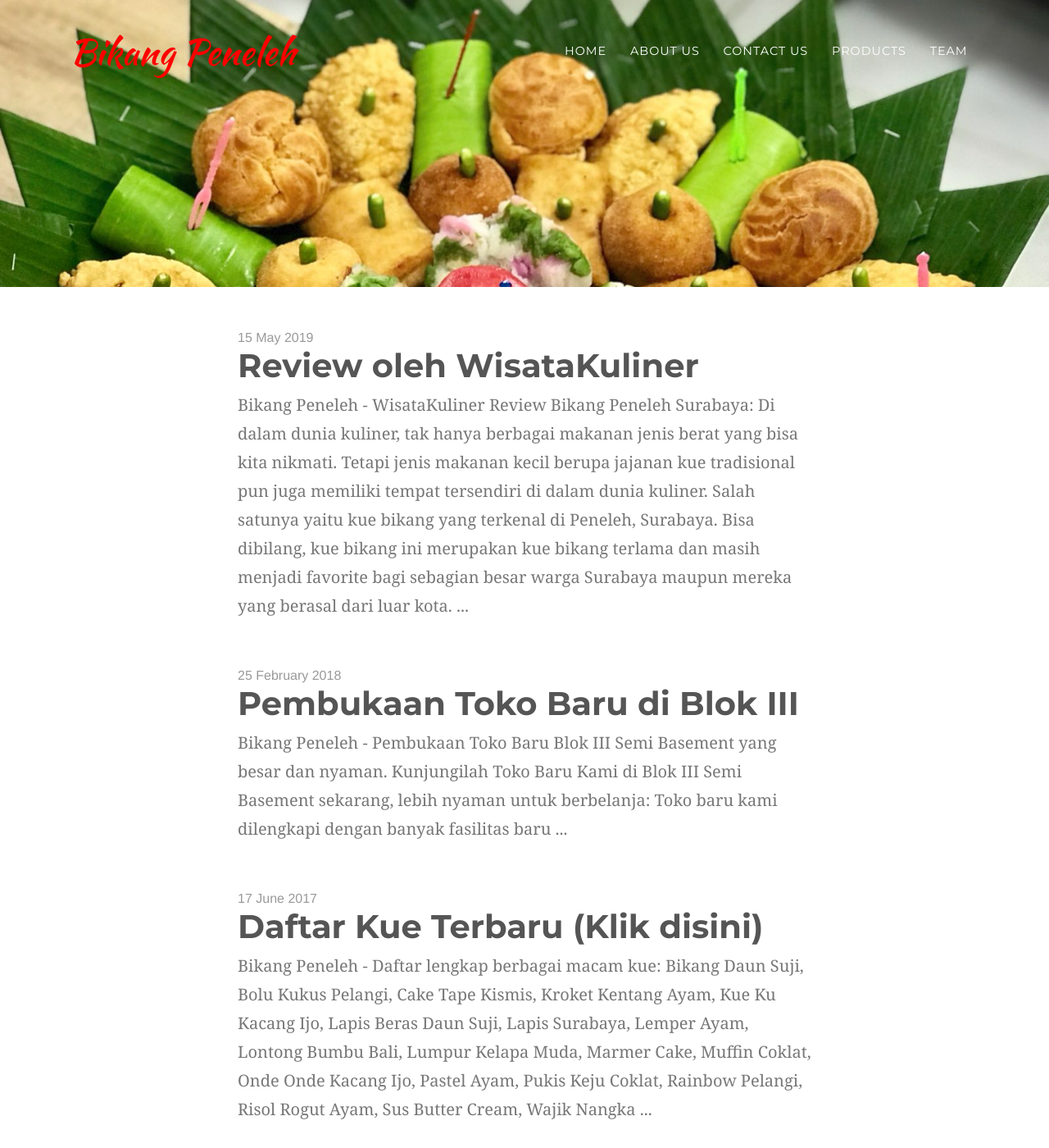
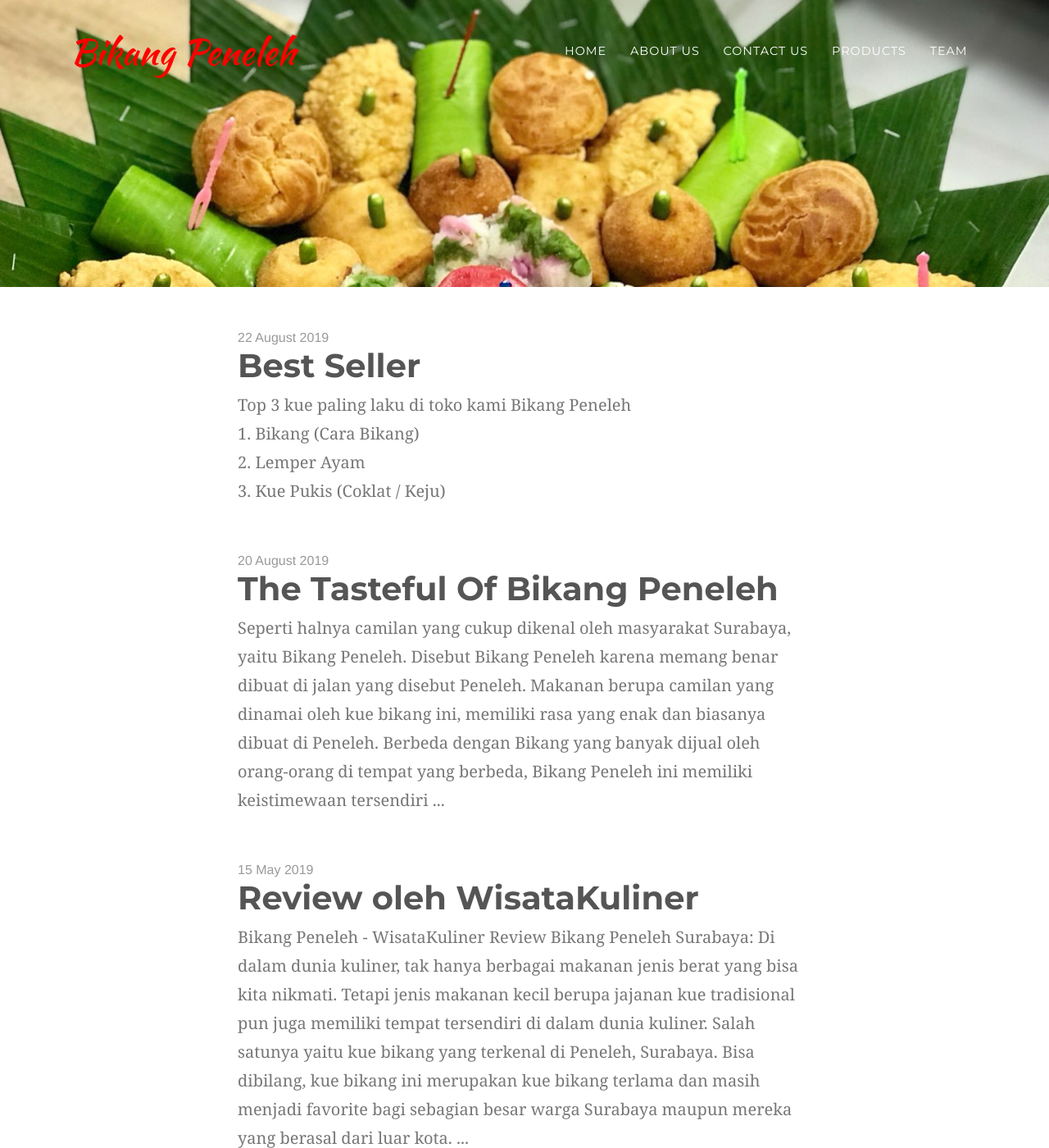
Before and after one commit to bikangpeneleh/bikangpeneleh, a Jekyll site: the page built from index.html, in a window 1280 px wide and 1400 px high. Shown: the whole window at 82% size. Built offline with Jekyll 4.4.1, drawn with Linux system fonts in a browser that asks for light colours; some web fonts are replaced; the list of posts is cut into pages by our own code; some of the changed text lies outside the part shown.

Commit message:
Update config + New Posts

```diff
--- a/_config.yml
+++ b/_config.yml
@@ -18,7 +18,7 @@ author:
 
 plugins:
   - jekyll-paginate
-paginate:         5
+paginate:         10
 
 # Custom vars
 icon:             /assets/images/peneleh.png
--- /dev/null
+++ b/_posts/2019-08-20-the-tasteful-of-bikang-peneleh.md
@@ -0,0 +1,25 @@
+---
+layout: post
+title: The Tasteful Of Bikang Peneleh
+quote: "Seperti halnya camilan yang cukup dikenal oleh masyarakat Surabaya, yaitu Bikang Peneleh. Disebut Bikang Peneleh karena memang benar dibuat di jalan yang disebut Peneleh. Makanan berupa camilan yang dinamai oleh kue bikang ini, memiliki rasa yang enak dan biasanya dibuat di Peneleh. Berbeda dengan Bikang yang banyak dijual oleh orang-orang di tempat yang berbeda, Bikang Peneleh ini memiliki keistimewaan tersendiri ..."
+image:
+      url: /media/banner02.jpg
+tags:
+- The Tasteful Of Bikang Peneleh
+theme_color: 302F2D
+---
+
+## The Tasteful Of Bikang Peneleh
+
+<br>
+Seperti halnya camilan yang cukup dikenal oleh masyarakat Surabaya, yaitu Bikang Peneleh.
+Disebut Bikang Peneleh karena memang benar dibuat di jalan yang disebut Peneleh.
+<br>
+
+Makanan berupa camilan yang dinamai oleh kue bikang ini, memiliki rasa yang enak dan biasanya dibuat di Peneleh.
+Berbeda dengan Bikang yang banyak dijual oleh orang-orang di tempat yang berbeda, Bikang Peneleh ini memiliki keistimewaan tersendiri.
+Setidaknya terasa istimewa khas Peneleh, karena terbuat dari bahan yang berkualitas, seperti adonan tepung, kelapa, dan gula.
+Untuk mendapatkan Bikang ini dengan kunyah, gundukan pasir dan bersih terlihat seperti itu, cara membuatnya dengan maka pencetakan akan bikang harus tidak dengan api yang tidak terlalu besar, dan ratakan untuk menarik dengan lingkaran seperti bunga mekar cantik.
+Biasanya didominasi oleh warna hijau yang berani, yang cokelat dan merah, benar-benar mengundang antusiasme masyarakat untuk mencoba.
+Dan bikang buatan peneleh ini, menjadi terasa renyah dan lezat karena memang zat tepungnya dari tepung pilihan, dengan mengolahnya terukur dan tidak sendiri, sulit untuk bisa ditiru oleh pengusaha yang lain.
+Artinya, kualitas khusus sepertinya dan sangat terjaga. Harganya, cukup terjangkau dan tidak terlalu mahal. Ini menjadi kelebihan janji bikang Peneleh.
--- /dev/null
+++ b/_posts/2019-08-22-best-seller.md
@@ -0,0 +1,30 @@
+---
+layout: post
+title: Best Seller
+quote: "Top 3 kue paling laku di toko kami Bikang Peneleh <br> 1. Bikang (Cara Bikang) <br> 2. Lemper Ayam <br> 3. Kue Pukis (Coklat / Keju)"
+image:
+      url: /media/cover01.jpg
+tags:
+- Daftar Kue
+theme_color: 302F2D
+---
+
+## Best Seller - Top 3 kue paling laku di toko kami Bikang Peneleh
+
+<br>
+## 1. Bikang (Cara Bikang)
+Cara bikang daun suji, kue yang satu ini begitu enak dan spesial. Cara bikang daun suji ini sangat cocok disajikan di tengah keluarga tercinta. Adanya kue ini di tengah-tengah keluarga akan membuat kumpul keluarga anda semakin hangat.
+
+{% include lightbox-image.html group="daftar_kue" url="/media/FotoKueBaru/bikang_daun_suji.JPG" width="100%" description="Bikang (Cara Bikang)" %}
+
+<br>
+## 2. Lemper Ayam
+Lemper merupakan sajian tradisional yang biasanya berisi daging ayam atau abon, dengan dibungkus menggunakan daun pisang. Sajian ini memiliki cita rasa yang begitu enak , sedap dan istimewa, oleh sebab itulah banyak orang yang menyukai sajian yang satu ini.
+
+{% include lightbox-image.html group="daftar_kue" url="/media/FotoKueBaru/lemper_ayam.JPG" width="100%" description="Lemper Ayam" %}
+
+<br>
+## 3. Kue Pukis (Coklat / Keju)
+Kue basah yang tidak kalah enaknya dengan martabak manis yaitu kue pukis. Murah meriah namun super lezat. Kue ini dibuat dari adonan telur, gula pasir, tepung terigu, ragi dan santan.
+
+{% include lightbox-image.html group="daftar_kue" url="/media/FotoKueBaru/pukis_keju_coklat.JPG" width="100%" description="Kue Pukis (Coklat / Keju)" %}
```
Also changed, not shown: media/banner02.jpg (added).
